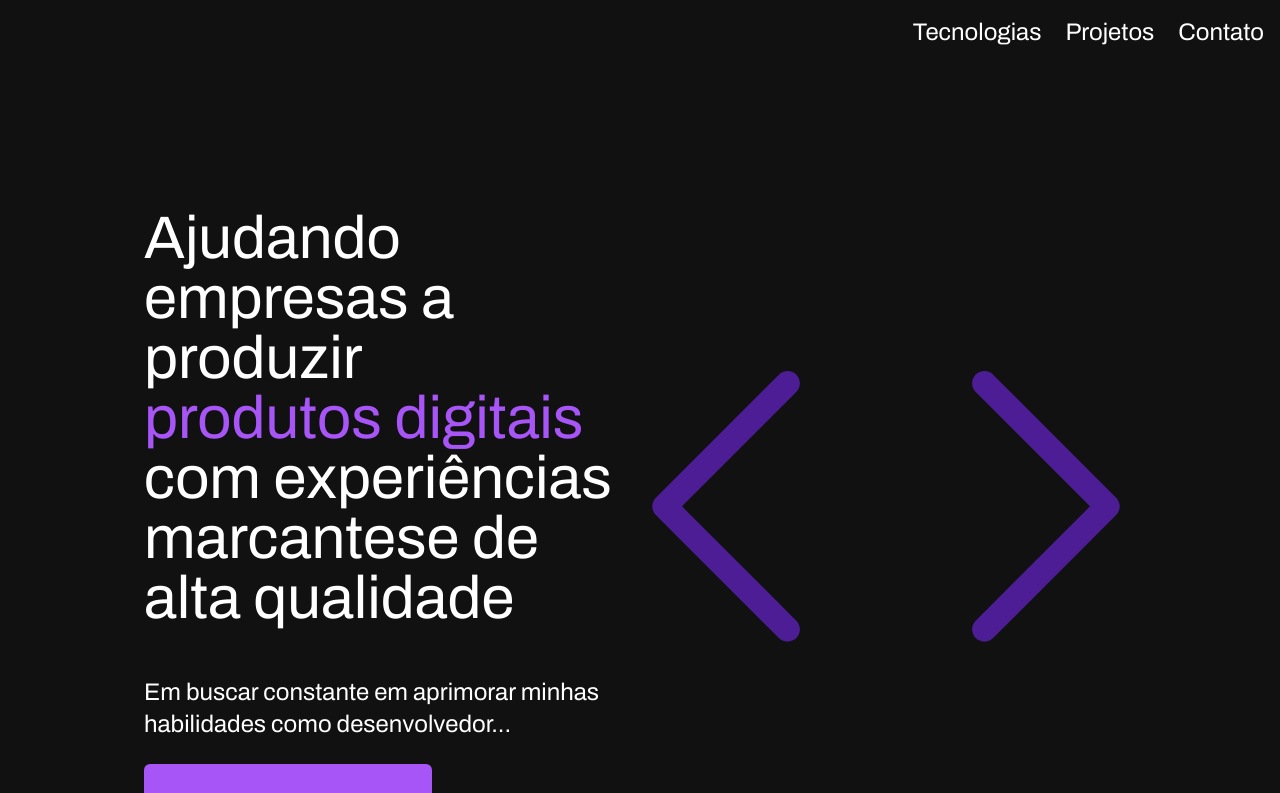
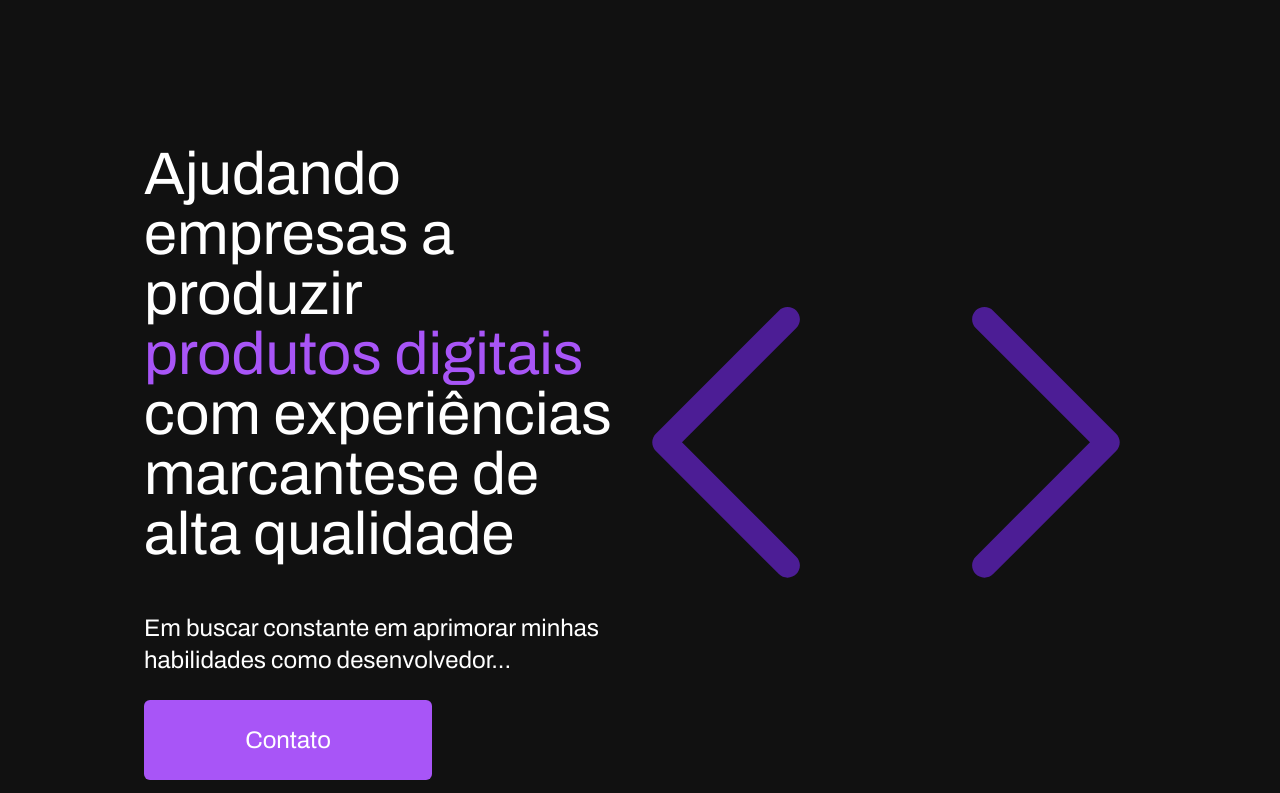
Before and after one commit to MoisesHsilva1/Portfolio, a React (Vite) app: page / in a window 1280 px wide. Shown: the top 793 px of the page. Built offline with nearby package versions, Linux system fonts and the light colour scheme.

Commit message:
remove: header

```diff
--- a/src/pages/Portifolio.tsx
+++ b/src/pages/Portifolio.tsx
@@ -1,16 +1,13 @@
-import Header from "../components/layout/Header";
 import Section from "../components/layout/Section";
 import AboutMe from "../components/aboutMe/AboutMe";
 import Projects from "../components/projects/Projects";
 import TechStack from "../components/techStack/TechStack";
 
 function Portfolio() {
-  const textsHeader = ["Tecnologias", "Projetos", "Contato"];
 
   return (
     <>
       <main className="bg-[#111]">
-        <Header texts={textsHeader} />
         <Section />
         <AboutMe />
         <Projects />
```
